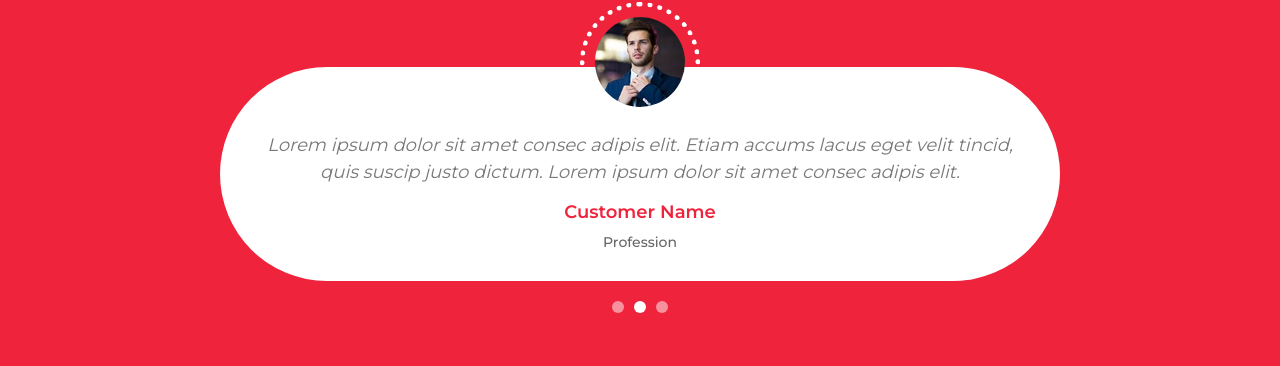
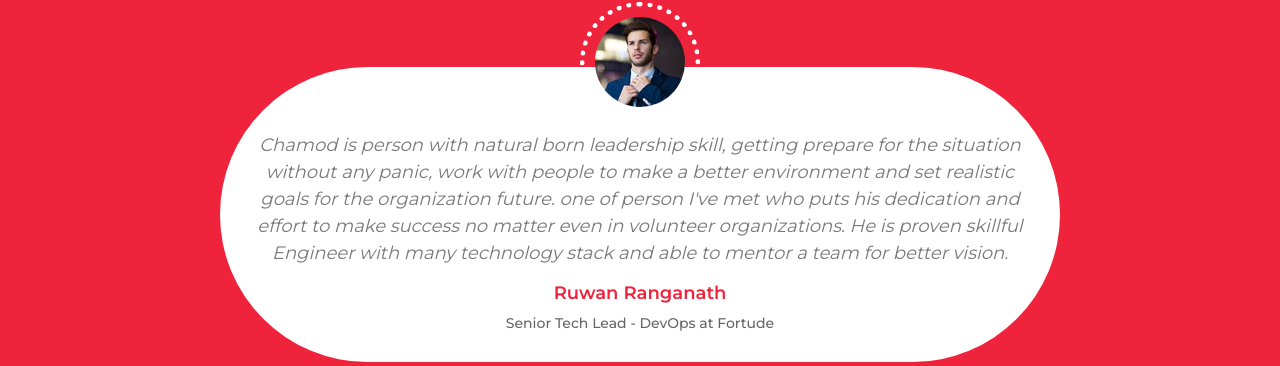
Before and after one commit to chamod93/chamod93.github.io, a plain HTML site: page index.html in a window 1280 px wide. Shown: the part 5587-5953 px from the top of the page. Drawn offline with nearby package versions, Linux system fonts and the light colour scheme.

Commit message:
Update index.html

```diff
--- a/index.html
+++ b/index.html
@@ -522,10 +522,14 @@
                         </div>
                         <div class="testimonial-text">
                             <p>
-                                Lorem ipsum dolor sit amet consec adipis elit. Etiam accums lacus eget velit tincid, quis suscip justo dictum. Lorem ipsum dolor sit amet consec adipis elit.
+                                was impressed with his caliber of work and the enthusiasm he shows in technical communities and contributions towards the open source technologies.
+                                Chamod is well-known in the industry as a tech community leader as well as a skilled software engineer.
+                                Key things I value in Chamod are his hunger towards learning new technologies and his ability to adopt for different tech stacks in a short time.
+                                I'm privileged to mentor Chamod with his career and I would highly recommend him to any organization without any hesitation.
+
                             </p>
-                            <h3>Customer Name</h3>
-                            <h4>Profession</h4>
+                            <h3>Haritha Thilakarathna</h3>
+                            <h4>Consultant @ Arinco, PhD Candidate, Microsoft MVP (AI)</h4>
                         </div>
                     </div>
                     <div class="testimonial-item">
@@ -534,10 +538,12 @@
                         </div>
                         <div class="testimonial-text">
                             <p>
-                                Lorem ipsum dolor sit amet consec adipis elit. Etiam accums lacus eget velit tincid, quis suscip justo dictum. Lorem ipsum dolor sit amet consec adipis elit.
+                                Chamod is person with natural born leadership skill, getting prepare for the situation without any panic, work with people to make a better environment and set realistic goals for the organization future.
+                                one of person I've met who puts his dedication and effort to make success no matter even in volunteer organizations.
+                                He is proven skillful Engineer with many technology stack and able to mentor a team for better vision.
                             </p>
-                            <h3>Customer Name</h3>
-                            <h4>Profession</h4>
+                            <h3>Ruwan Ranganath</h3>
+                            <h4>Senior Tech Lead - DevOps at Fortude</h4>
                         </div>
                     </div>
                     <div class="testimonial-item">
@@ -546,10 +552,11 @@
                         </div>
                         <div class="testimonial-text">
                             <p>
-                                Lorem ipsum dolor sit amet consec adipis elit. Etiam accums lacus eget velit tincid, quis suscip justo dictum. Lorem ipsum dolor sit amet consec adipis elit.
+                                I was impressed by chamod’s ability to deal with even the toughest client – effortlessly.
+                                That skill often takes years to develop among consulting professionals, but it seemed to come perfectly naturally to him
                             </p>
-                            <h3>Customer Name</h3>
-                            <h4>Profession</h4>
+                            <h3>Thishan Rasangika</h3>
+                            <h4>Support Engineer (AD Exchange Office 0365)</h4>
                         </div>
                     </div>
                 </div>
```
